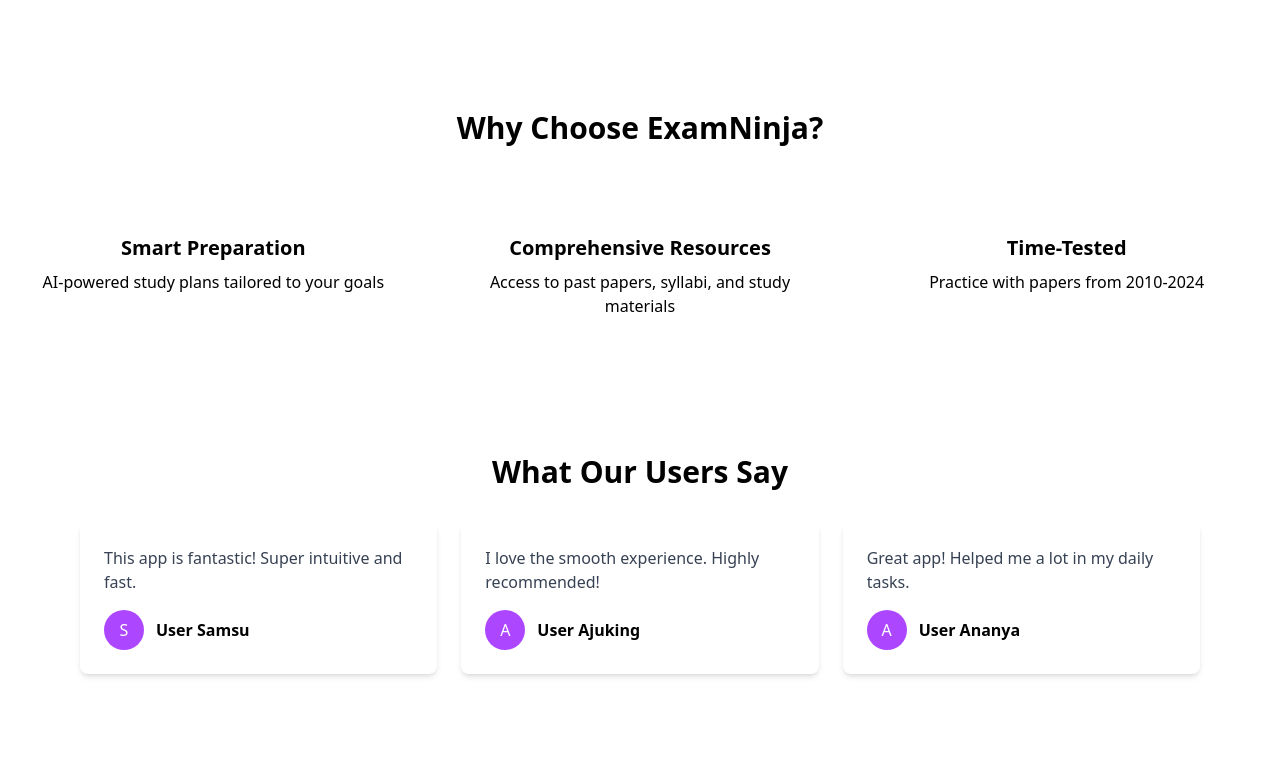
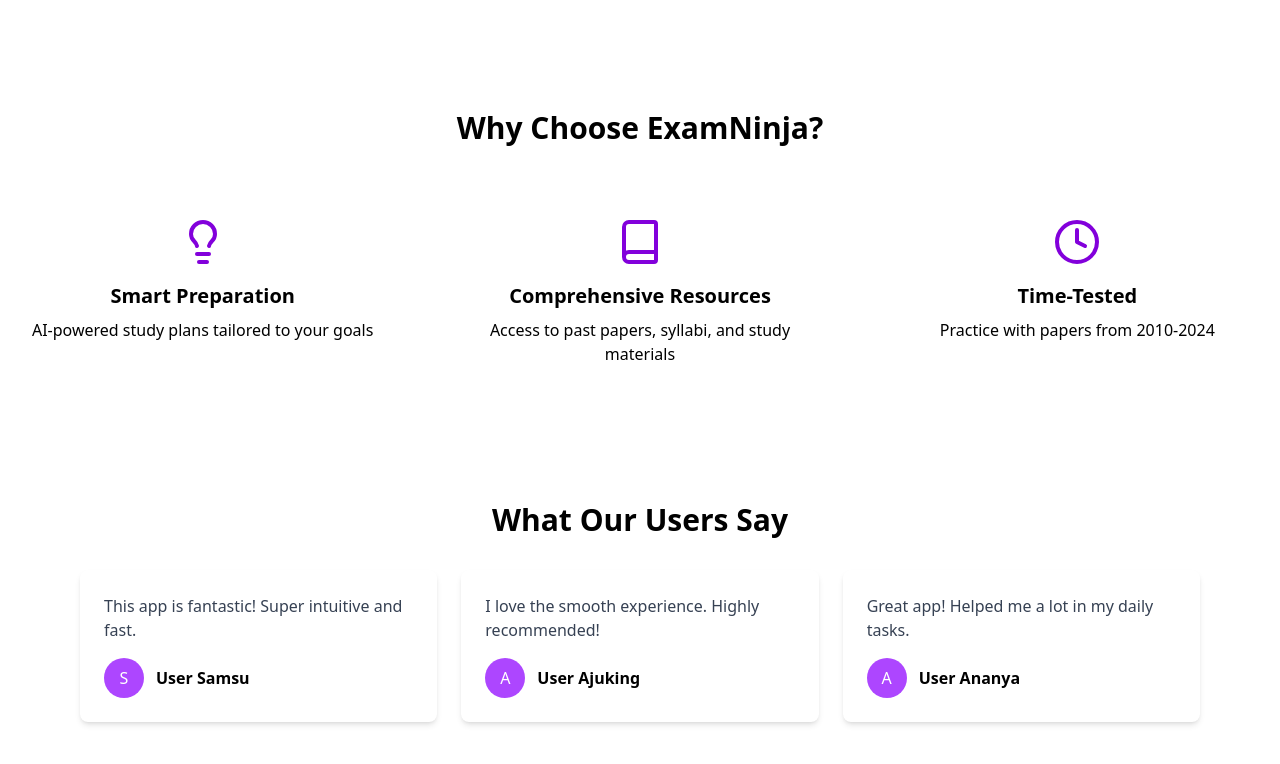
Before and after one commit to Ninjajuk/insta_reels_downloader, a React (Vite) app: page / in a window 1280 px wide. Shown: the part 3814-4578 px from the top of the page. Built offline with nearby package versions, Linux system fonts and the light colour scheme.

Commit message:
feature section

```diff
--- a/src/components/FeatureSection.jsx
+++ b/src/components/FeatureSection.jsx
@@ -22,13 +22,13 @@
 const FeaturesSection = () => {
   return (
     <section className="py-16 bg-accent/50">
-      <div className="container mx-auto px-4">
+      <div className="max-w-7xl mx-auto ">
         <h2 className="text-3xl font-bold font-jakarta mb-12 text-center">Why Choose ExamNinja?</h2>
         <div className="grid grid-cols-1 md:grid-cols-3 gap-8">
           {features.map((feature) => (
             <div key={feature.title} className="text-center p-6 rounded-lg hover:bg-background transition-colors">
               <div className="mb-4 flex justify-center">
-                {/* <feature.icon className="h-12 w-12 text-primary" /> */}
+                <feature.icon className="h-12 w-12 text-primary" />
               </div>
               <h3 className="text-xl font-semibold mb-2">{feature.title}</h3>
               <p className="text-muted-foreground">{feature.description}</p>
```
